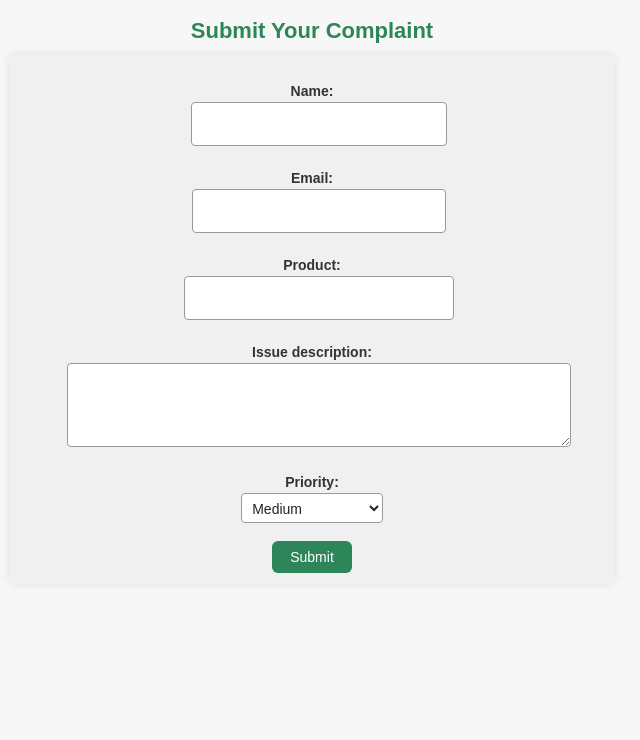
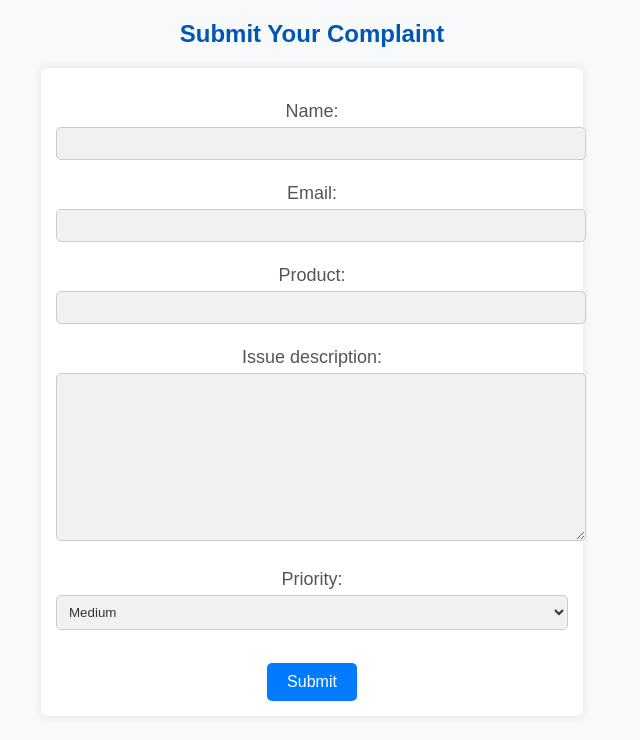
Before and after one commit to Yashaswinip25/complaint_system, a Django app: page /submit/ in a window 1280 px wide. Shown: the top 740 px of the page, without its empty margins (328-968 px from the left). Run offline with Django 5.2, Linux system fonts and the light colour scheme.

```diff
--- a/complaints/static/complaints/style.css
+++ b/complaints/static/complaints/style.css
@@ -1,8 +1,8 @@
 /* Global Light Theme */
 body {
-    font-family: 'Arial', sans-serif;
-    background-color: #f7f7f7; /* Light Grey */
-    color: #222;
+    font-family: Arial, sans-serif;
+    background-color: #f8f9fa; /* Light Grey Background */
+    color: #333; /* Dark Text */
     margin: 0;
     padding: 0;
     text-align: center;
@@ -10,98 +10,73 @@ body {
 
 /* Container Styling */
 .container {
-    max-width: 700px;
+    max-width: 800px;
     margin: auto;
     background: white;
     padding: 20px;
-    border-radius: 8px;
+    border-radius: 5px;
     box-shadow: 0px 0px 10px rgba(0, 0, 0, 0.1);
-    margin-top: 30px;
+    margin-top: 50px;
 }
 
 /* Headings */
 h1, h2 {
-    color: #2d8659; /* Soft green */
-    font-size: 22px; /* Smaller Heading */
-    margin-bottom: 10px;
+    color: #0056b3; /* Soft Blue */
 }
 
 /* Paragraphs */
 p {
-    font-size: 14px;
-    color: #444;
-    margin-bottom: 10px;
+    font-size: 18px;
+    color: #555; /* Medium Grey */
 }
 
 /* Buttons & Links */
 button, .btn, a {
     display: inline-block;
-    background: #2d8659; /* Dark Green */
+    background: #007bff; /* Blue */
     color: white;
-    padding: 8px 18px;
+    padding: 10px 20px;
     text-decoration: none;
     border: none;
-    border-radius: 6px;
-    margin-top: 8px;
-    font-size: 14px;
+    border-radius: 5px;
+    margin-top: 10px;
+    font-size: 16px;
     cursor: pointer;
-    transition: background 0.3s ease-in-out;
+    transition: background 0.3s;
 }
 
 button:hover, .btn:hover, a:hover {
-    background: #1e6b47;
+    background: #0056b3; /* Darker Blue */
 }
 
-/* 📌 Compact Formal Form Design */
+/* Form Styling - Reduced Height */
 form {
-    background: #f0f0f0; /* Light Grey */
-    padding: 15px;
-    border-radius: 8px;
-    width: 45%; /* Compact Width */
+    background: white;
+    padding: 15px; /* Kam Padding */
+    border-radius: 5px;
+    width: 40%; /* Thoda Chhota Kiya */
     margin: auto;
-    box-shadow: 0px 0px 8px rgba(0, 0, 0, 0.1);
-    display: flex;
-    flex-direction: column;
-    align-items: center;
-    max-height: 500px; /* 🔥 Adjusted Form Height */
-    overflow-y: hidden; /* No Scrolling */
-}
-
-/* Labels */
-form label {
-    font-weight: bold;
-    color: #333;
-    margin-top: 5px;
-    font-size: 14px;
-    width: 100%;
-    text-align: left;
+    box-shadow: 0px 0px 10px rgba(0, 0, 0, 0.1);
 }
 
 /* Input Fields */
 input, textarea, select {
     width: 100%;
-    padding: 6px;
-    margin-top: 3px;
-    background: white;
-    border: 1px solid #999;
-    color: #222;
-    border-radius: 4px;
-    font-size: 14px;
-    height: 30px; /* ✅ Smaller Input Fields */
+    padding: 8px; /* Kam Padding */
+    margin: 5px 0; /* Kam Margin */
+    background: #f1f1f1;
+    border: 1px solid #ccc;
+    color: #333;
+    border-radius: 5px;
 }
 
-textarea {
-    height: 70px; /* ✅ Smaller Textarea */
+input::placeholder, textarea::placeholder {
+    color: #777;
 }
 
-input:focus, textarea:focus {
-    border-color: #2d8659;
-    background: #f9f9f9;
-}
-
-/* Success Page Centered */
+/* Success Page Text Center */
 .success-container {
-    height: 100vh;
+    height: 100vh; /* Pura Screen Cover Kare */
     display: flex;
     justify-content: center;
     align-items: center;
```
